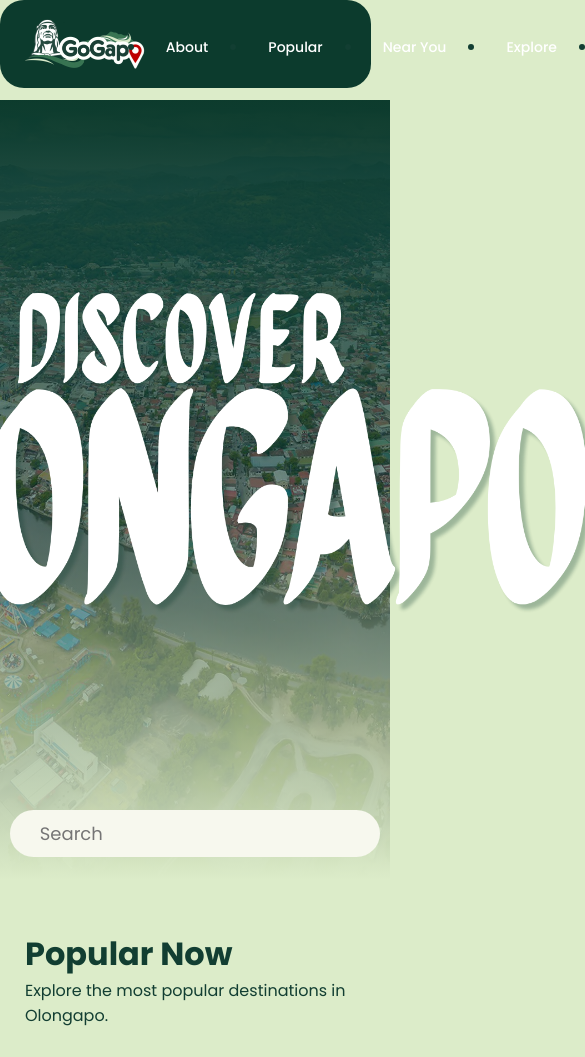
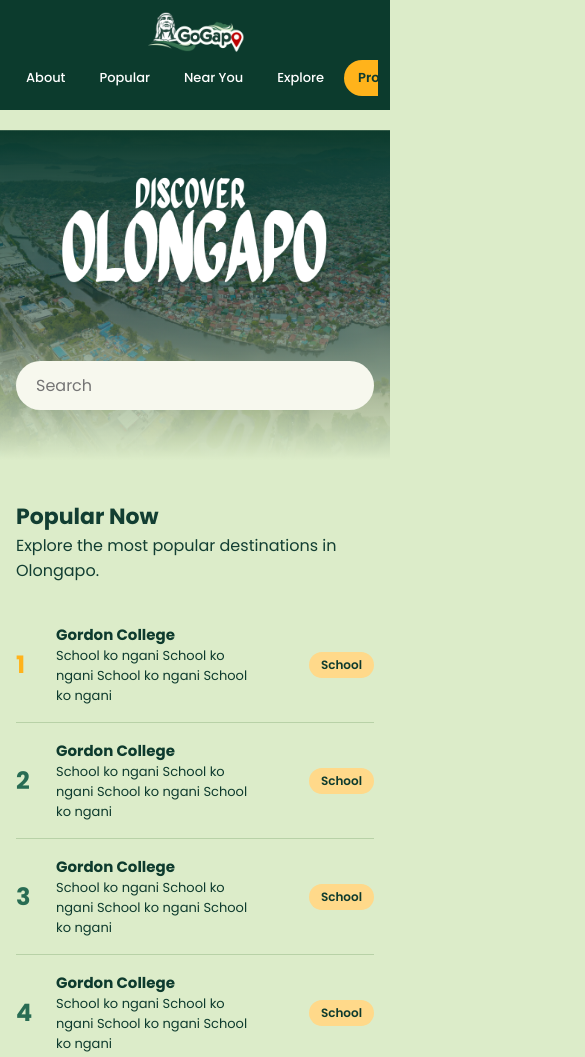
Before and after one commit to jstnjsh/GoGapo, a plain HTML site: page index.html in a window 390 px wide. Shown: the top 1057 px of the page, 585 px wide, since content can reach past the window. Drawn offline with Linux system fonts and the light colour scheme.

Commit message:
Update style.css

```diff
--- a/style.css
+++ b/style.css
@@ -404,86 +404,144 @@ body {
     font-size: 15px;
 }
 
-/* ITO UNG PHONE VERSION CSS SA PINAKA-UNANG GAWA, HINDI KO SIYA GINALAW. IKAW NA BAHALA */
-/* RESPONSIVE DESIGN */
+/* ============================================================
+   GoGapo – phone & tablet fixes (written for your style.css)
+   Keep this file linked AFTER style.css in index.html.
+   It overrides the two old @media (max-width: 768px) blocks.
+   ============================================================ */
+
+/* ---------- Tablets and phones (<= 768px) ---------- */
 @media (max-width: 768px) {
 
+    html { scroll-padding-top: 130px; }   /* anchors don't hide under the taller navbar */
+    body { overflow-x: hidden; }
+
+    /* ---- NAVBAR: logo on top, links in one swipeable row ---- */
     .navbar {
-        width: 95%;
-        padding: 15px;
-        flex-direction: column;
-        gap: 15px;
+        width: 100%;            /* old rule made it 95% and off-center */
+        padding: 8px 0;
+        border-radius: 0;
     }
 
-    .nav-links {
-        flex-wrap: wrap;
-        justify-content: center;
-        gap: 15px;
+    .nav-inner {
+        flex-direction: column;
+        align-items: center;
+        gap: 8px;
+        padding: 4px 12px;
     }
 
-    .hero-content {
-        margin-top: 100px;
+    .logo img { height: 40px; }
+
+    .nav-menu {
+        width: 100%;
+        gap: 6px;
+        overflow-x: auto;
+        flex-wrap: nowrap;
+        justify-content: flex-start;
+        list-style: none;
+        padding-bottom: 2px;
+        scrollbar-width: none;
+    }
+    .nav-menu::-webkit-scrollbar { display: none; }
+
+    .nav-item { flex-shrink: 0; }
+
+    /* resets the old rule that turned each link into a scroll box */
+    .nav-links {
+        display: inline-block;
+        width: auto;
+        overflow: visible;
+        padding: 8px 14px;
+        font-size: 13px;
+        white-space: nowrap;
     }
 
+    /* ---- HERO ---- */
     .hero {
-        min-height: 650px;
+        height: auto;
+        min-height: 0;
+        padding-bottom: 50px;
+    }
+
+    .hero-content { margin-top: 130px; }   /* clears the fixed navbar */
+
+    .title-group { padding: 10px 16px 20px; }
+
+    .discoverolongapo {
+        height: auto;
+        width: 100%;
+        max-width: 380px;
     }
 
     .search-bar {
-        margin-top: 100px;
+        top: 0;
+        margin-top: 0;
+        width: calc(100% - 32px);
+        padding: 12px 20px;
+        font-size: 16px;        /* stops iPhone from zooming in when tapped */
     }
 
-    .hero-content h2 {
-        font-size: 25px;
+    /* ---- GENERAL SECTIONS ---- */
+    .content-section { padding: 40px 16px; }
+    .content-section h2 { font-size: 24px; }
+
+    /* ---- POPULAR NOW ---- */
+    .popular-list {
+        padding-left: 0;        /* was 100px each side */
+        padding-right: 0;
     }
 
-    .business-section h2,
-    .explore-section h2 {
-        font-size: 27px;
+    .popular-items { gap: 12px; }
+    .rank { width: 28px; font-size: 24px; }
+    .popular-info { min-width: 0; }
+    .popular-info h3 { font-size: 15px; }
+    .popular-info p  { font-size: 13px; overflow-wrap: anywhere; }
+
+    /* ---- NEAR YOU ---- */
+    .location-header {
+        flex-direction: column;
+        align-items: flex-start;
+        gap: 12px;
     }
+    .location { width: 100%; }
 
-    .explore-grid {
-        grid-template-columns: 1fr;
+    /* ---- EXPLORE ---- */
+    .explore-button { display: block; }
+    .explore-button ul {
+        flex-wrap: wrap;
+        gap: 8px;
+        padding: 0;
+        list-style: none;
     }
+    .explore-button .label { padding: 8px 14px; font-size: 13px; }
 
-    .explore-card {
-        font-size: 20px;
+    /* ---- BUSINESS ---- */
+    .checklist {
+        flex-direction: column;
+        align-items: flex-start;
+        gap: 16px;
     }
+    .business-button {
+        display: block;
+        width: 100%;
+        text-align: center;
+    }
+    .business-section ul { padding: 0; }
+    .business-section li { padding: 8px 0; }
+
+    /* ---- ABOUT ---- */
+    .about p { text-align: left; }   /* justified text leaves big gaps on narrow screens */
 }
 
-/* PHONE VERSION */
-@media (max-width: 768px) {
+/* ---------- Small phones (<= 480px) ---------- */
+@media (max-width: 480px) {
 
-    .navbar {
-        flex-direction: column;
-        /* logo on top, links below */
-        gap: 10px;
-        padding: 14px 16px;
-        border-radius: 24px;
-    }
+    .content-section h2 { font-size: 22px; }
 
-    .logo {
-        font-size: 1.3rem;
-        margin: 0;
-    }
+    /* tag drops under the description so nothing gets squeezed */
+    .popular-items { flex-wrap: wrap; }
+    .tag { margin-left: 40px; }
 
-    .nav-links {
-        display: flex;
-        gap: 18px;
-        width: 100%;
-        overflow-x: auto;
-        white-space: nowrap;
-        justify-content: flex-start;
-        padding-bottom: 4px;
-        scrollbar-width: none;
-    }
-
-    .nav-links::-webkit-scrollbar {
-        display: none;
-    }
-
-    .nav-links a {
-        font-size: 0.9rem;
-        flex-shrink: 0;
-    }
+    .floppy { padding: 20px 16px; }
+    .floppy p { font-size: 13px; }
 }
```
